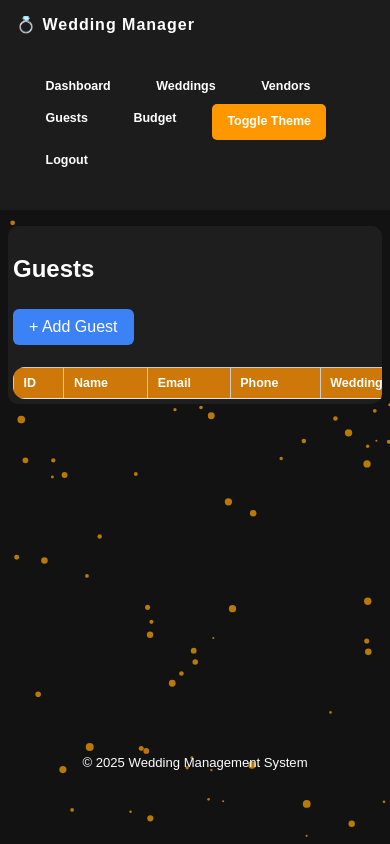
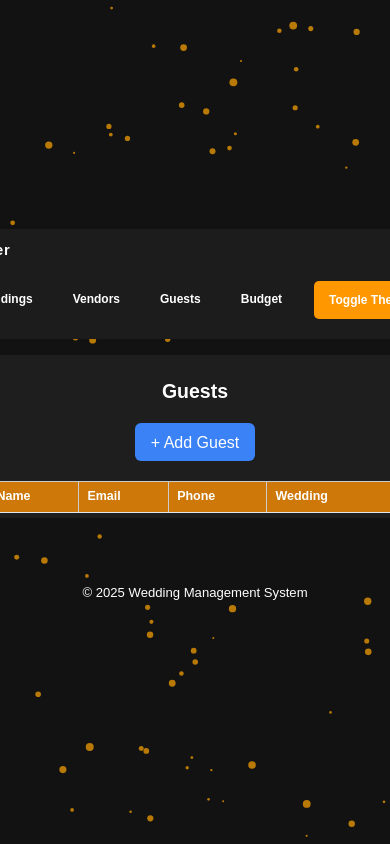
Before and after one commit to rohanghoghari111/wedding-management-system, a Flask app: page /guests in a window 390 px wide. Run offline with Flask 3, Linux system fonts and the light colour scheme; data that the repository does not hold is empty.

Commit message:
Updated responsive design and templates

```diff
--- a/static/responsive.css
+++ b/static/responsive.css
@@ -1,81 +1,97 @@
-/* =====================================================
-   responsive.css — Wedding Management System
-   Link this AFTER your existing style.css & base styles
-   ===================================================== */
+/* =============================================================
+   responsive.css  —  Wedding Management System
+   Place in /static/ and link LAST in every template's <head>
+   Original files are NOT modified. This is purely additive.
+   ============================================================= */
 
-/* ── Fluid base ── */
+/* ─────────────────────────────────────────────
+   1. GLOBAL BOX-MODEL SAFETY
+───────────────────────────────────────────── */
 *, *::before, *::after {
   box-sizing: border-box;
 }
-
-img, video, canvas {
+html, body {
+  overflow-x: hidden;
+}
+img, canvas, video {
   max-width: 100%;
   height: auto;
-  display: block;
+}
+main {
+  overflow-x: hidden;
 }
 
-/* ══════════════════════════════════════════════
-   NAVIGATION
-══════════════════════════════════════════════ */
+/* ─────────────────────────────────────────────
+   2. NAVIGATION  (index.html / base.html)
+───────────────────────────────────────────── */
 nav {
+  display: flex !important;
   flex-wrap: wrap;
-  gap: 0.5rem;
-  padding: 0.75rem 1rem;
+  align-items: center;
+  justify-content: space-between;
+  padding: 10px 20px;
+  gap: 8px;
 }
 
 nav .logo {
-  font-size: 1.2rem;
+  font-size: 1.1rem;
+  white-space: nowrap;
   flex-shrink: 0;
 }
 
 nav ul {
+  display: flex !important;
   flex-wrap: wrap;
-  gap: 0.4rem;
+  align-items: center;
+  gap: 4px;
   padding: 0;
+  margin: 0;
 }
 
 nav ul li a,
 nav ul li button {
-  font-size: 0.85rem;
-  padding: 0.4rem 0.7rem;
+  font-size: 0.82rem;
+  padding: 6px 10px;
+  border-radius: 5px;
   white-space: nowrap;
+  display: inline-block;
 }
 
-/* Hamburger toggle (JS-free fallback: scrollable row) */
 @media (max-width: 768px) {
   nav {
     flex-direction: column;
     align-items: flex-start;
+    padding: 10px 12px;
   }
-
   nav ul {
     width: 100%;
     overflow-x: auto;
     -webkit-overflow-scrolling: touch;
     scrollbar-width: none;
-    padding-bottom: 4px;
+    padding-bottom: 2px;
+    flex-wrap: nowrap;
   }
-
-  nav ul::-webkit-scrollbar {
-    display: none;
-  }
+  nav ul::-webkit-scrollbar { display: none; }
 }
 
 @media (max-width: 480px) {
-  nav .logo {
-    font-size: 1rem;
-  }
-
+  nav .logo { font-size: 0.92rem; }
   nav ul li a,
-  nav ul li button {
-    font-size: 0.78rem;
-    padding: 0.35rem 0.6rem;
-  }
+  nav ul li button { font-size: 0.75rem; padding: 5px 8px; }
 }
 
-/* ══════════════════════════════════════════════
-   DASHBOARD CARDS
-══════════════════════════════════════════════ */
+/* ─────────────────────────────────────────────
+   3. PAGE TITLE
+───────────────────────────────────────────── */
+.page-title {
+  font-size: clamp(1.2rem, 5vw, 2rem);
+  margin: 1.5rem 1rem;
+  word-break: break-word;
+}
+
+/* ─────────────────────────────────────────────
+   4. DASHBOARD CARDS
+───────────────────────────────────────────── */
 .cards {
   display: flex;
   flex-wrap: wrap;
@@ -84,102 +100,93 @@ nav ul li button {
 }
 
 .card {
-  flex: 1 1 220px;
+  flex: 1 1 230px;
   min-width: 0;
 }
 
-@media (max-width: 640px) {
+@media (max-width: 600px) {
   .cards {
+    flex-direction: column;
     gap: 1rem;
     margin: 1rem 0.75rem;
   }
-
   .card {
     flex: 1 1 100%;
+    width: 100%;
   }
 }
 
-/* ══════════════════════════════════════════════
-   PAGE TITLE
-══════════════════════════════════════════════ */
-.page-title {
-  margin: 1.5rem 1rem;
-  font-size: 1.6rem;
-  word-break: break-word;
-}
-
-@media (max-width: 480px) {
-  .page-title {
-    font-size: 1.25rem;
-    margin: 1rem 0.75rem;
-  }
-}
-
-/* ══════════════════════════════════════════════
-   TABLE CONTAINERS
-══════════════════════════════════════════════ */
+/* ─────────────────────────────────────────────
+   5. TABLE CONTAINERS
+───────────────────────────────────────────── */
 .table-container {
   margin: 1.5rem 1rem;
   overflow-x: auto;
   -webkit-overflow-scrolling: touch;
-  max-height: none;       /* remove fixed height on mobile */
+  max-height: none;
   border-radius: 10px;
 }
 
-@media (max-width: 640px) {
-  .table-container {
-    margin: 1rem 0.5rem;
-  }
-}
-
 .table-container table {
-  min-width: 480px;       /* table stays readable, container scrolls */
+  min-width: 520px;
+  width: 100%;
 }
 
 .table-container th,
 .table-container td {
-  padding: 0.6rem 0.8rem;
-  font-size: 0.85rem;
+  padding: 8px 10px;
+  font-size: 0.83rem;
   white-space: nowrap;
+  line-height: 1.4;
+}
+
+.add-btn {
+  display: inline-block;
+  margin-bottom: 10px;
+}
+
+@media (max-width: 768px) {
+  .table-container { margin: 1rem 0.5rem; }
 }
 
 @media (max-width: 480px) {
   .table-container th,
-  .table-container td {
-    padding: 0.5rem 0.6rem;
-    font-size: 0.78rem;
-  }
+  .table-container td { padding: 6px 8px; font-size: 0.78rem; }
 }
 
-/* Add button above table */
-.add-btn {
-  display: inline-block;
-  margin-bottom: 0.75rem;
+/* ─────────────────────────────────────────────
+   6. FORM CONTAINERS
+───────────────────────────────────────────── */
+.form-container {
+  width: calc(100% - 2rem);
+  max-width: 440px;
+  margin: 2rem auto;
+  padding: 1.75rem;
+  border-radius: 12px;
 }
 
-/* ══════════════════════════════════════════════
-   FORM CONTAINERS
-══════════════════════════════════════════════ */
-.form-container {
-  max-width: 460px;
-  width: calc(100% - 2rem);
-  margin: 1.5rem auto;
-  padding: 1.5rem;
-  border-radius: 12px;
+.form-container h2 {
+  font-size: clamp(1.1rem, 4vw, 1.4rem);
+  margin-bottom: 1.25rem;
+  text-align: center;
 }
 
 .form-container input,
 .form-container select {
   width: 100%;
-  padding: 0.65rem;
-  margin-bottom: 0.9rem;
+  padding: 10px 12px;
+  margin-bottom: 14px;
   font-size: 0.95rem;
+  border-radius: 6px;
 }
 
 .form-container button {
   width: 100%;
-  padding: 0.7rem;
+  padding: 10px;
   font-size: 0.95rem;
+  border-radius: 6px;
+  cursor: pointer;
+  min-height: 44px;
 }
 
 @media (max-width: 480px) {
@@ -188,168 +195,270 @@ nav ul li button {
     padding: 1.25rem;
     margin: 1rem auto;
   }
-
-  .form-container h2 {
-    font-size: 1.2rem;
-  }
-
   .form-container input,
-  .form-container select {
-    font-size: 0.88rem;
-    padding: 0.55rem;
-  }
+  .form-container select { font-size: 0.88rem; padding: 9px 10px; }
+  .form-container button { font-size: 0.88rem; }
 }
 
-/* ══════════════════════════════════════════════
-   FLASH MESSAGES
-══════════════════════════════════════════════ */
+/* ─────────────────────────────────────────────
+   7. FLASH MESSAGES
+───────────────────────────────────────────── */
 .flash-container {
   position: fixed;
   top: 10px;
   right: 10px;
   left: 10px;
   z-index: 9999;
+  pointer-events: none;
   display: flex;
   flex-direction: column;
   align-items: flex-end;
   gap: 6px;
-  pointer-events: none;
 }
 
 .flash {
   pointer-events: all;
   max-width: 340px;
   width: 100%;
-  border-radius: 8px;
+  border-radius: 6px;
   padding: 10px 14px;
   font-size: 0.88rem;
-  box-shadow: 0 4px 16px rgba(0,0,0,0.2);
   word-break: break-word;
+  box-shadow: 0 4px 12px rgba(0,0,0,0.25);
 }
 
 @media (max-width: 480px) {
-  .flash-container {
-    align-items: stretch;
-  }
+  .flash-container { align-items: stretch; top: 6px; right: 6px; left: 6px; }
+  .flash { max-width: 100%; font-size: 0.82rem; }
+}
 
-  .flash {
-    max-width: 100%;
+/* ─────────────────────────────────────────────
+   8. BUTTONS — mobile tap target
+───────────────────────────────────────────── */
+.btn, a.btn, button.btn {
+  min-height: 38px;
+  display: inline-flex;
+  align-items: center;
+  justify-content: center;
+  line-height: 1.2;
+  white-space: nowrap;
+}
+
+/* ─────────────────────────────────────────────
+   9. FOOTER
+───────────────────────────────────────────── */
+footer {
+  text-align: center;
+  padding: 12px 1rem;
+  font-size: 0.82rem;
+  margin-top: 2rem;
+}
+
+/* ─────────────────────────────────────────────
+   10. PARTICLE CANVAS
+───────────────────────────────────────────── */
+#bgCanvas {
+  position: fixed !important;
+  top: 0 !important;
+  left: 0 !important;
+  width: 100% !important;
+  height: 100% !important;
+  z-index: -1 !important;
+  pointer-events: none;
+}
+
+
+/* =============================================================
+   LOGIN PAGE  (login.html)
+   ============================================================= */
+
+.login-container {
+  width: min(520px, 92vw);
+  padding: clamp(2.5rem, 8vw, 4.375rem) clamp(1.5rem, 7vw, 3.75rem);
+  border-radius: clamp(16px, 4vw, 30px);
+}
+
+.login-container h2 {
+  font-size: clamp(1.25rem, 5vw, 1.75rem);
+  margin-bottom: clamp(1.25rem, 5vw, 2.5rem);
+}
+
+.input-group {
+  margin-bottom: clamp(1rem, 4vw, 1.875rem);
+}
+
+.input-group input {
+  padding: clamp(0.75rem, 3vw, 1.125rem);
+  font-size: clamp(0.88rem, 3vw, 1rem);
+  border-radius: 10px;
+}
+
+.input-group label {
+  font-size: clamp(0.78rem, 2.5vw, 0.94rem);
+  left: clamp(12px, 3vw, 18px);
+}
+
+.login-container button {
+  padding: clamp(0.7rem, 3vw, 1.125rem);
+  font-size: clamp(0.88rem, 3vw, 1rem);
+  border-radius: 10px;
+  min-height: 48px;
+}
+
+.bg-circle.circle1 {
+  width: clamp(180px, 45vw, 400px);
+  height: clamp(180px, 45vw, 400px);
+}
+
+.bg-circle.circle2 {
+  width: clamp(220px, 55vw, 500px);
+  height: clamp(220px, 55vw, 500px);
+}
+
+@media (max-width: 380px) {
+  .login-container {
+    padding: 2rem 1.25rem;
+    border-radius: 14px;
   }
 }
 
-/* ══════════════════════════════════════════════
-   LOGIN PAGE
-══════════════════════════════════════════════ */
-.login-container {
-  width: min(520px, 92vw);
-  padding: clamp(2.5rem, 8vw, 4.5rem) clamp(1.5rem, 7vw, 3.75rem);
+
+/* =============================================================
+   WEDDING INVITATION PAGE  (invitation.html)
+   ============================================================= */
+
+/* Fluid card wrapper */
+body > .card {
+  max-width: min(520px, 92vw);
+  margin: 1rem auto;
+  border-radius: clamp(14px, 4vw, 20px);
+  overflow: hidden;
 }
 
-.login-container h2 {
-  font-size: clamp(1.3rem, 5vw, 1.75rem);
-}
-
-.input-group input {
-  padding: clamp(0.75rem, 3vw, 1.1rem);
-  font-size: clamp(0.88rem, 3vw, 1rem);
-}
-
-@media (max-width: 400px) {
-  .login-container {
-    border-radius: 18px;
-  }
-}
-
-/* ══════════════════════════════════════════════
-   INVITATION / QR CARD (invitation.html)
-══════════════════════════════════════════════ */
-.card[class*="invitation"],
-body > .card {         /* top-level card in invitation template */
-  max-width: min(520px, 92vw);
-  margin: 1rem auto;
-}
-
+/* Gold banner */
 .card-banner {
   padding: clamp(1.5rem, 6vw, 2.25rem) clamp(1.25rem, 6vw, 2.5rem) 1.75rem;
 }
 
-.card-banner .couple-name {
-  font-size: clamp(1.4rem, 5.5vw, 2rem);
+.card-banner h1 {
+  font-size: clamp(0.62rem, 2.2vw, 0.8125rem);
+  letter-spacing: clamp(1px, 0.8vw, 4px);
 }
 
-.card-body {
-  padding: 3rem clamp(1.25rem, 6vw, 2.5rem) 2rem;
+.card-banner .couple-name {
+  font-size: clamp(1.3rem, 5.5vw, 2rem);
 }
 
+/* Rings icon */
+.rings-icon {
+  font-size: clamp(16px, 4vw, 22px);
+  width: clamp(44px, 10vw, 56px);
+  height: clamp(44px, 10vw, 56px);
+  line-height: clamp(44px, 10vw, 56px);
+  bottom: clamp(-18px, -4.5vw, -22px);
+}
+
+.card-banner::after {
+  width: clamp(44px, 10vw, 56px);
+  height: clamp(44px, 10vw, 56px);
+  bottom: clamp(-18px, -4.5vw, -22px);
+}
+
+/* Card body */
+.card-body {
+  padding: clamp(2.5rem, 8vw, 3.25rem) clamp(1.25rem, 6vw, 2.5rem) clamp(1.5rem, 5vw, 2.25rem);
+}
+
+/* Greeting */
+.greeting p {
+  font-size: clamp(0.84rem, 3vw, 0.9375rem);
+}
+
+.greeting .guest-name {
+  font-size: clamp(1.1rem, 5vw, 1.375rem);
+}
+
+/* Details grid */
 .details-grid {
+  display: grid;
   grid-template-columns: 1fr 1fr;
-  gap: 12px;
+  gap: clamp(10px, 3vw, 16px);
+  margin-bottom: clamp(1rem, 4vw, 1.75rem);
+}
+
+.detail-card {
+  padding: clamp(10px, 3vw, 16px) clamp(12px, 3.5vw, 18px);
+  border-radius: clamp(8px, 2vw, 12px);
+}
+
+.detail-label {
+  font-size: clamp(7px, 2vw, 10px);
+  letter-spacing: clamp(1px, 0.5vw, 2.5px);
+}
+
+.detail-value {
+  font-size: clamp(0.8rem, 3vw, 0.9375rem);
 }
 
 @media (max-width: 440px) {
   .details-grid {
     grid-template-columns: 1fr;
   }
-
   .detail-card.wide {
     grid-column: 1;
   }
-
-  .card-body {
-    padding: 2.5rem 1rem 1.5rem;
-  }
 }
 
-/* ══════════════════════════════════════════════
-   QR PAGE
-══════════════════════════════════════════════ */
-body > h2 {               /* QR page h2 */
-  font-size: clamp(1.1rem, 5vw, 1.5rem);
-  padding: 0 1rem;
+/* Thank you */
+.thank-you p {
+  font-size: clamp(0.78rem, 2.8vw, 0.875rem);
+  line-height: 1.7;
 }
 
-body > img {              /* QR image */
-  max-width: 260px;
-  width: 80vw;
-  margin: 1rem auto;
+.thank-you .signature {
+  font-size: clamp(1rem, 4.5vw, 1.25rem);
+  margin-top: 10px;
 }
 
-/* ══════════════════════════════════════════════
-   FOOTER
-══════════════════════════════════════════════ */
-footer {
-  padding: 0.75rem 1rem;
-  font-size: 0.82rem;
-  text-align: center;
-  margin-top: 1.5rem;
+/* Card footer */
+.card-footer {
+  padding: 0 clamp(1.25rem, 6vw, 2.5rem) clamp(1rem, 4vw, 1.75rem);
+  font-size: clamp(9px, 2.5vw, 11px);
 }
 
-/* ══════════════════════════════════════════════
-   UTILITY — hide overflow, accessible tap targets
-══════════════════════════════════════════════ */
-main {
-  min-height: 60vh;
-  overflow-x: hidden;
+/* Dots background */
+.dots-bg {
+  overflow: hidden;
+  pointer-events: none;
 }
 
-.btn,
-button.btn,
-a.btn {
-  min-height: 36px;
-  line-height: 1.2;
-  display: inline-flex;
+
+/* =============================================================
+   QR PAGE  (qr.html)
+   ============================================================= */
+
+body:not(.has-nav) {
+  display: flex;
+  flex-direction: column;
   align-items: center;
   justify-content: center;
+  min-height: 100vh;
+  padding: 2rem 1rem;
+  text-align: center;
 }
 
-/* ══════════════════════════════════════════════
-   PARTICLE CANVAS (keep behind content on mobile)
-══════════════════════════════════════════════ */
-#bgCanvas {
-  position: fixed;
-  inset: 0;
+body:not(.has-nav) h2 {
+  font-size: clamp(1rem, 5vw, 1.4rem);
+  padding: 0 1rem;
+  margin-bottom: 1rem;
+}
+
+body:not(.has-nav) img {
+  max-width: min(260px, 80vw);
   width: 100%;
-  height: 100%;
-  z-index: -1;
-  pointer-events: none;
+  margin: 0 auto 1rem;
 }
+
+body:not(.has-nav) p {
+  font-size: clamp(0.85rem, 3.5vw, 1rem);
+}
--- a/templates/login.html
+++ b/templates/login.html
@@ -7,6 +7,7 @@
 
 <link href="https://fonts.googleapis.com/css2?family=Inter:wght@400;600;700&display=swap" rel="stylesheet">
 <link rel="stylesheet" href="{{ url_for('static', filename='responsive.css') }}">
+
 <style>
 *{
   margin:0;
--- a/templates/qr.html
+++ b/templates/qr.html
@@ -2,6 +2,7 @@
 <html>
 <head>
     <title>Wedding QR</title>
+    <link rel="stylesheet" href="{{ url_for('static', filename='responsive.css') }}">
 </head>
 <body style="text-align:center;">
     <h2>Scan to View Wedding Details</h2>
--- a/templates/wedding_invitation.html
+++ b/templates/wedding_invitation.html
@@ -5,8 +5,10 @@
   <meta name="viewport" content="width=device-width, initial-scale=1.0"/>
   <title>Wedding Invitation</title>
   <link href="https://fonts.googleapis.com/css2?family=Playfair+Display:ital,wght@0,400;0,700;1,400&family=Lato:wght@300;400;600&display=swap" rel="stylesheet"/>
+
   <link rel="stylesheet" href="{{ url_for('static', filename='responsive.css') }}">
-  <style>
+
+<style>
     :root {
       --gold: #F5A623;
       --gold-light: #FFD580;
```
